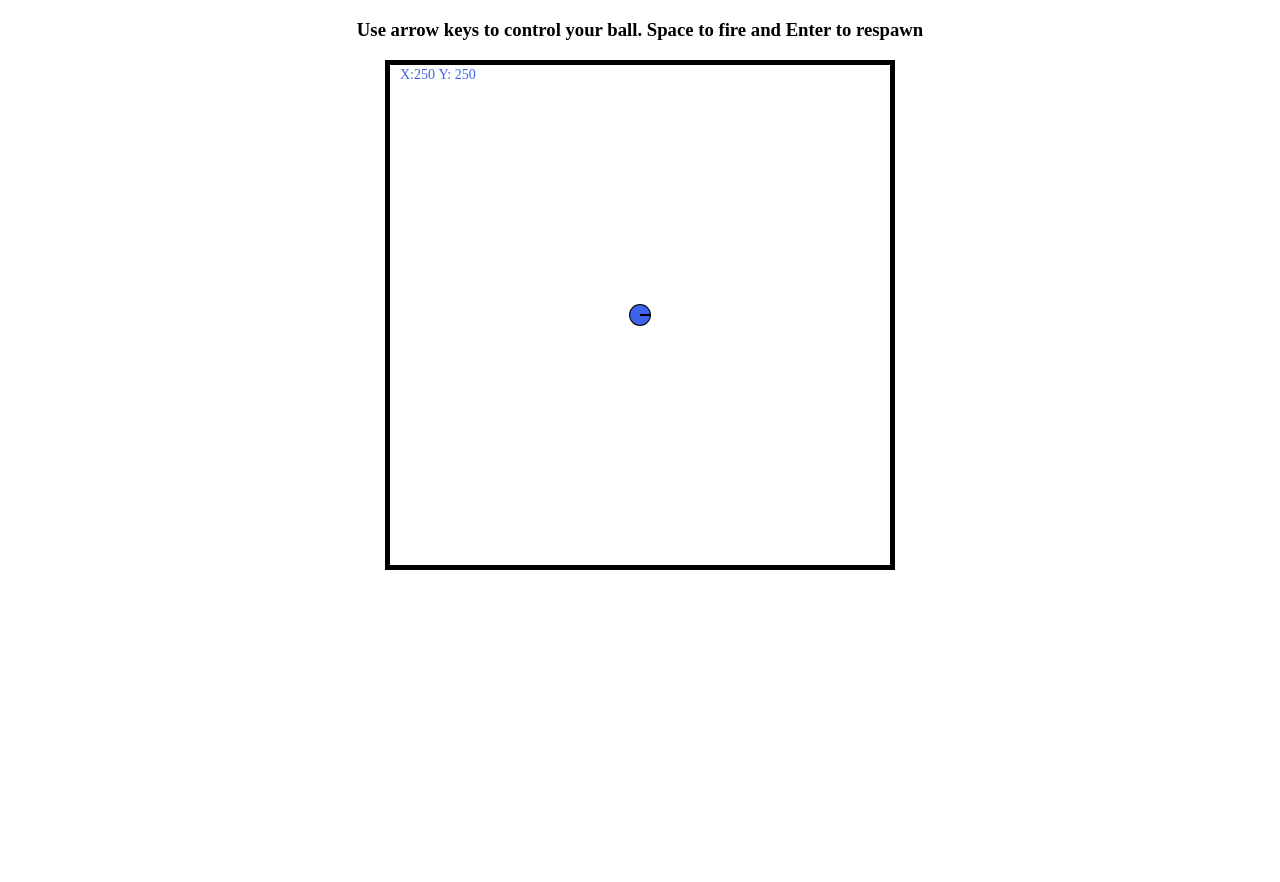
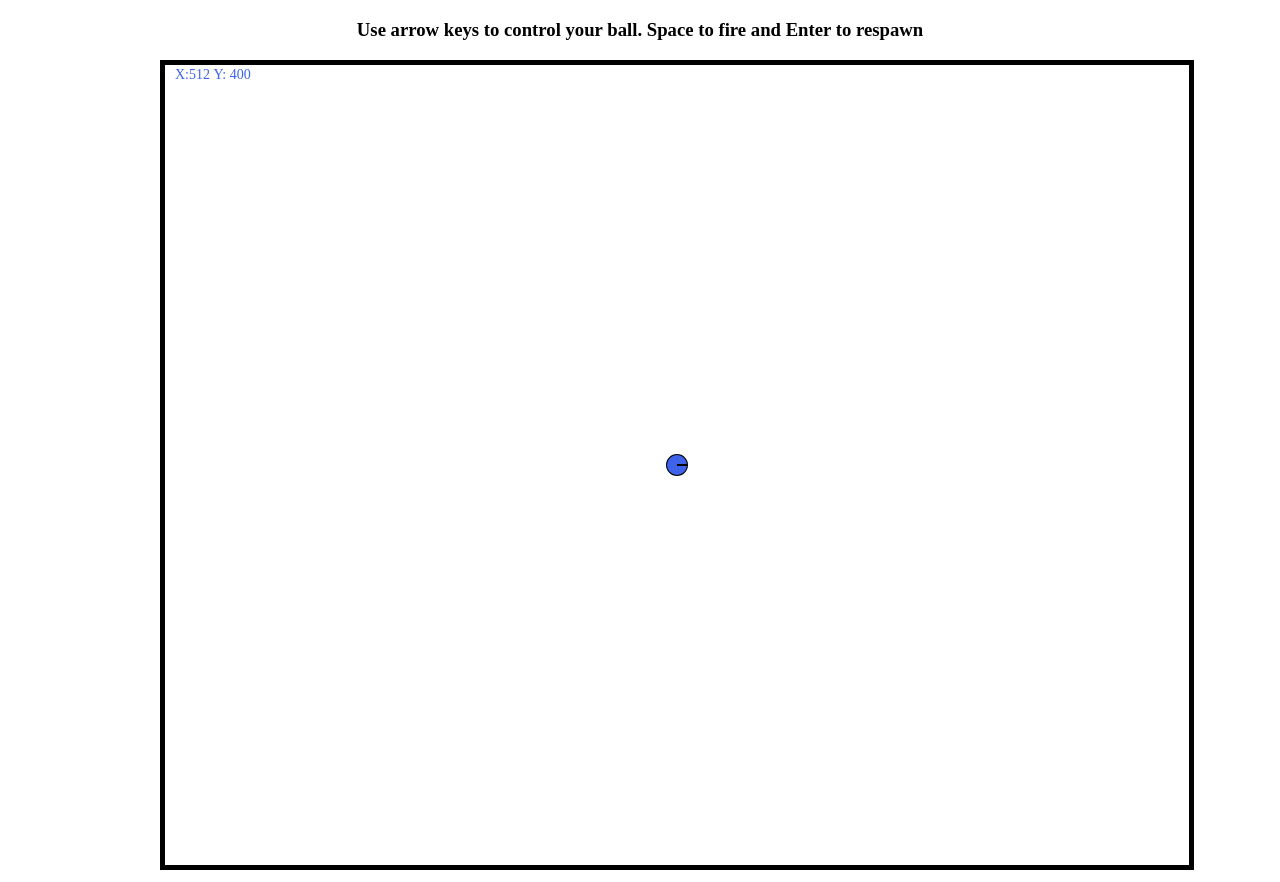
Before and after one commit to elneilios/spaceballs, a website: page balls.html in a window 1280 px wide. Shown: the part 61-943 px from the top of the page. Before the commit the page ends 800 px from the top, so only its background shows below. Drawn offline with nearby package versions, Linux system fonts and the light colour scheme; no server answers.

Commit message:
Increased canvas size

```diff
--- a/balls.html
+++ b/balls.html
@@ -22,7 +22,7 @@
     <div id="content">
         <h1>Ahhh balls!</h1>
         <h3>Use arrow keys to control your ball. Space to fire and Enter to respawn</h3>
-        <canvas id="theCanvas" width="500" height="500">Uh oh, your browser doesn't support HTML5.</canvas>
+        <canvas id="theCanvas" width="1024" height="800">Uh oh, your browser doesn't support HTML5.</canvas>
     </div>
 
     <script type="text/javascript">
```
